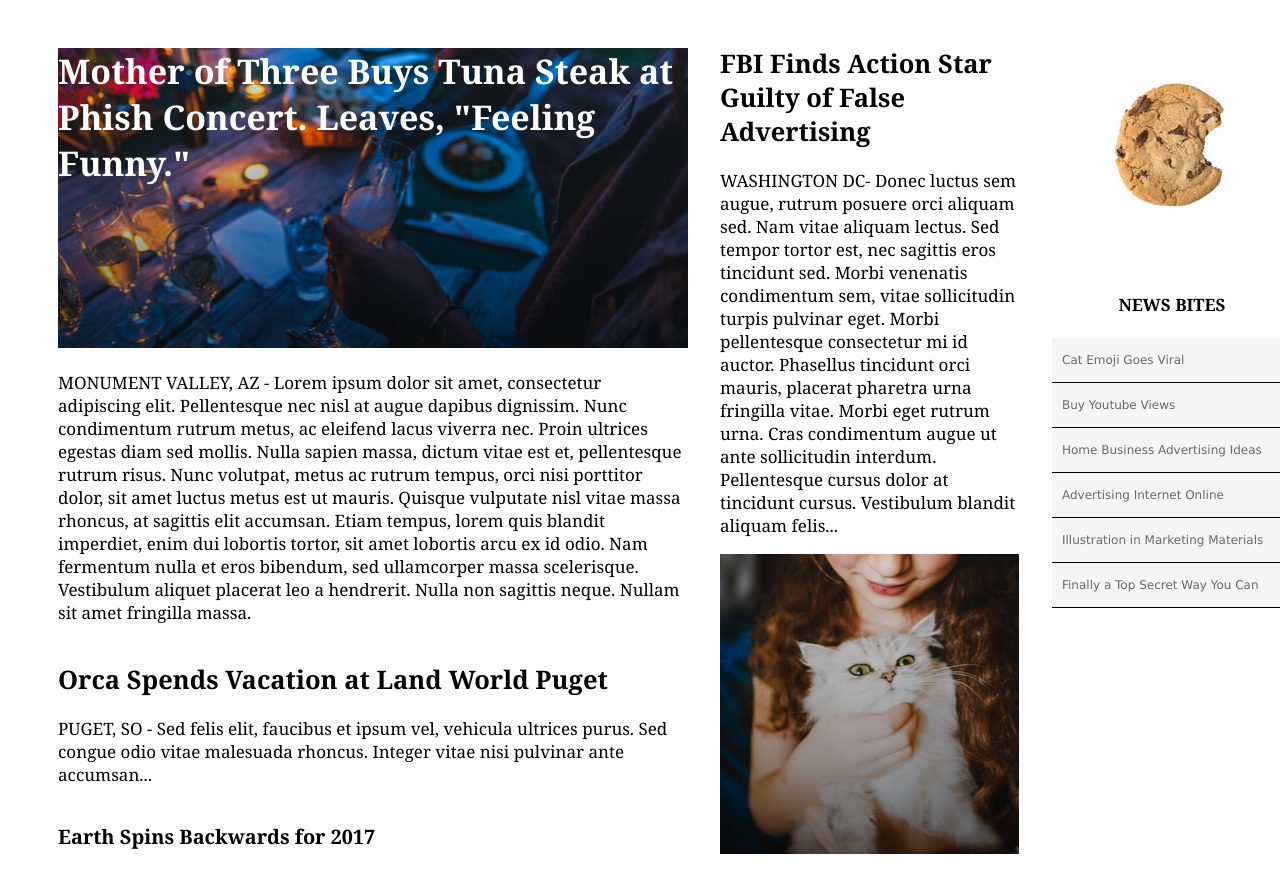
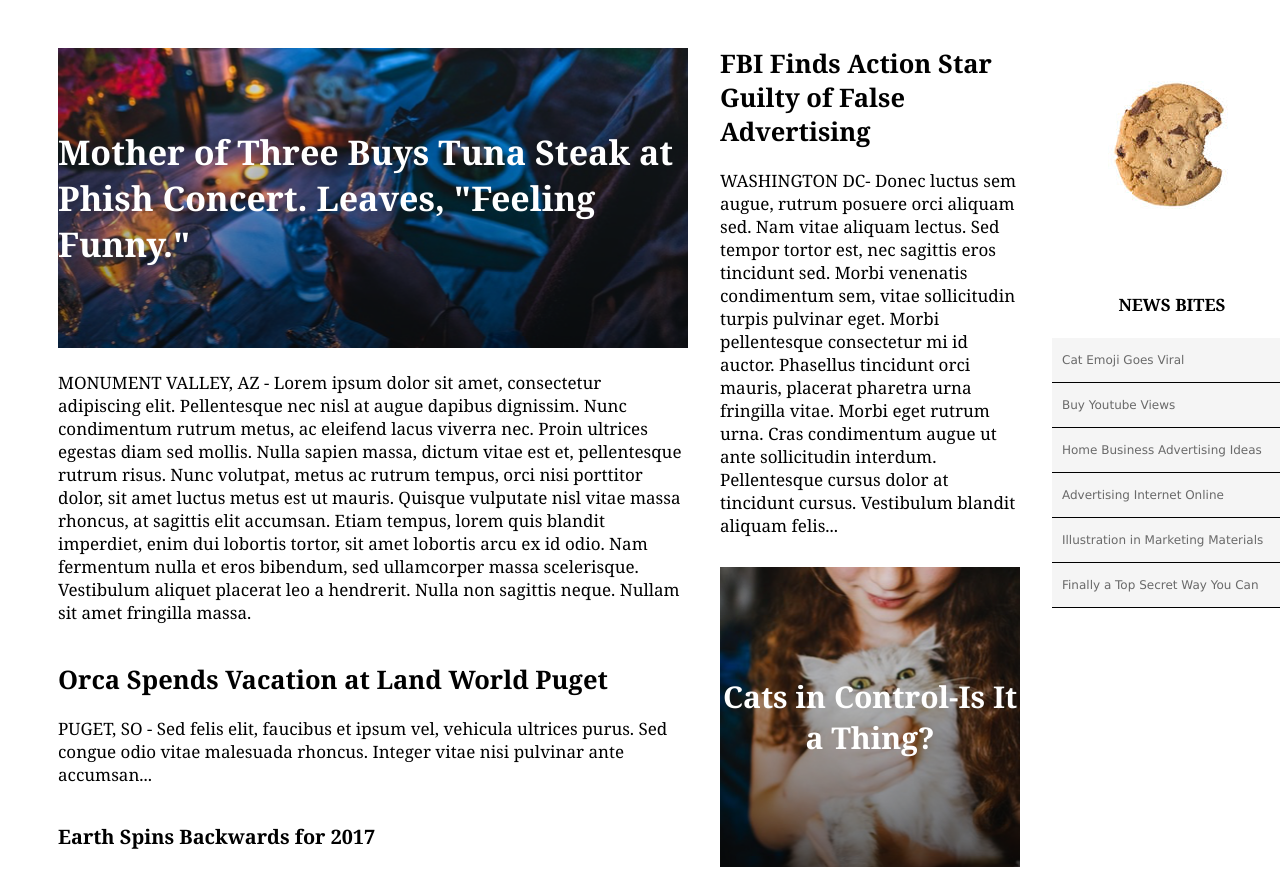
Before and after one commit to llc997/MyTimes, a plain HTML site: page index.html in a window 1280 px wide. Shown: the part 83-952 px from the top of the page. Drawn offline with Linux system fonts and the light colour scheme.

Commit message:
medium column

```diff
--- a/index.html
+++ b/index.html
@@ -49,7 +49,6 @@
     <div class="medium">
       <h2>FBI Finds Action Star Guilty of False Advertising</h2>
       <p>WASHINGTON DC- Donec luctus sem augue, rutrum posuere orci aliquam sed. Nam vitae aliquam lectus. Sed tempor tortor est, nec sagittis eros tincidunt sed. Morbi venenatis condimentum sem, vitae sollicitudin turpis pulvinar eget. Morbi pellentesque consectetur mi id auctor. Phasellus tincidunt orci mauris, placerat pharetra urna fringilla vitae. Morbi eget rutrum urna. Cras condimentum augue ut ante sollicitudin interdum. Pellentesque cursus dolor at tincidunt cursus. Vestibulum blandit aliquam felis...</p>
-      <img src="./resources/images/img-story-1.png"/>
       <h3>Cats in Control-Is It a Thing?</h3>
       <p>BROOKLYN, NY- In molestie nulla sodales sit amet. Proin vulputate, ipsum porta aliquam commodo, nunc nibh tincidunt lorem, vel consectetur neque mi vel neque. Mauris ultricies, nulla scelerisque sollicitudin lobortis, dui est sodales sapien, a vestibulum velit diam eget felis. Vivamus dignissim lacinia dolor, quis commodo tellus pellentesque in.</p>
     </div>
--- a/style.css
+++ b/style.css
@@ -59,20 +59,34 @@ nav a {
   height: 300px;
   color: white;
   width: 630px;
-
+  display: flex;
+  align-items: center;
 }
 .stories {
 }
 .large h3 {
   background-image: url("./resources/images/img-story-2.png");
+  background-size: cover;
+  width: 300px;
   color: white;
   height: 300px;
-  background-size: cover;
 
 }
 .column .medium {
   width: 300px;
 }
+.medium h3 {
+  background-image: url("./resources/images/img-story-1.png");
+  background-size: cover;
+  height: 300px;
+  color: white;
+  width: 300px;
+  text-align: center;
+  font-size: 30px;
+  display: flex;
+  align-items: center;
+}
+
 
 .column .small {
   width: 240px;
```
